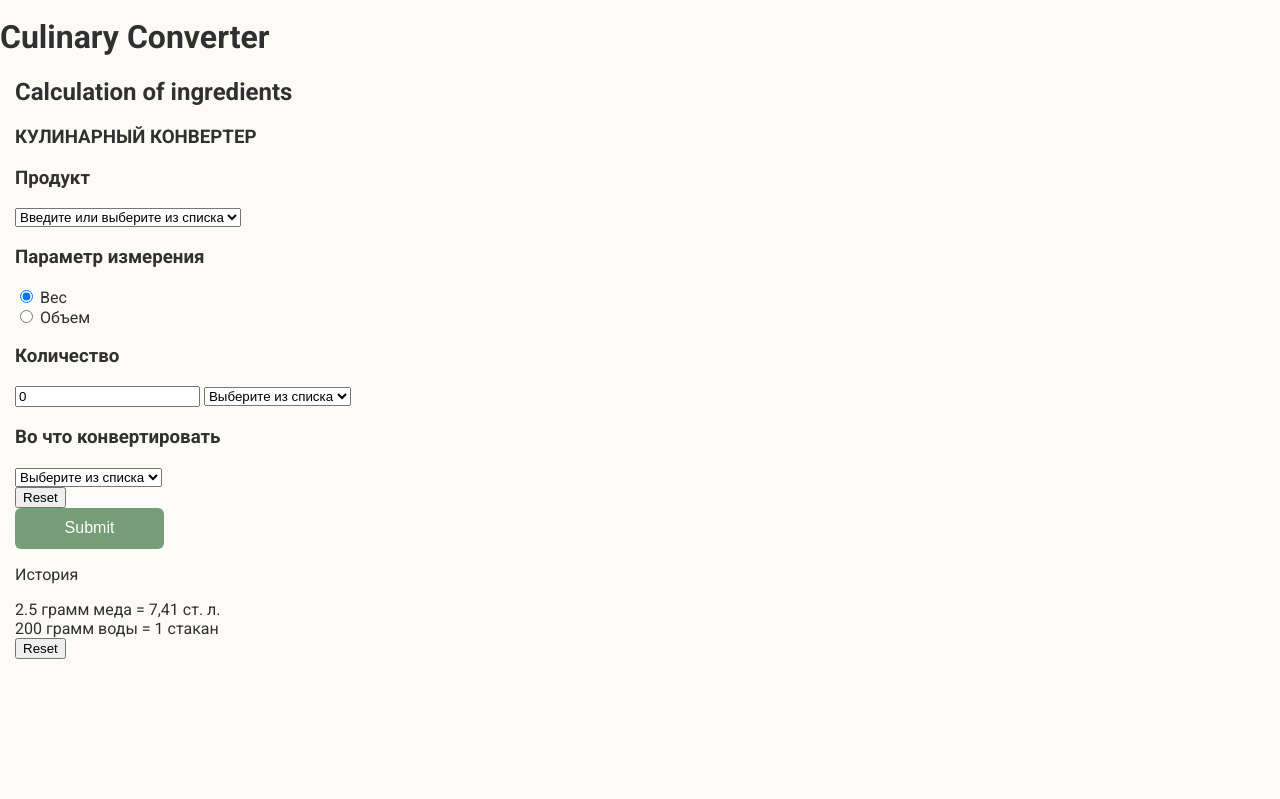
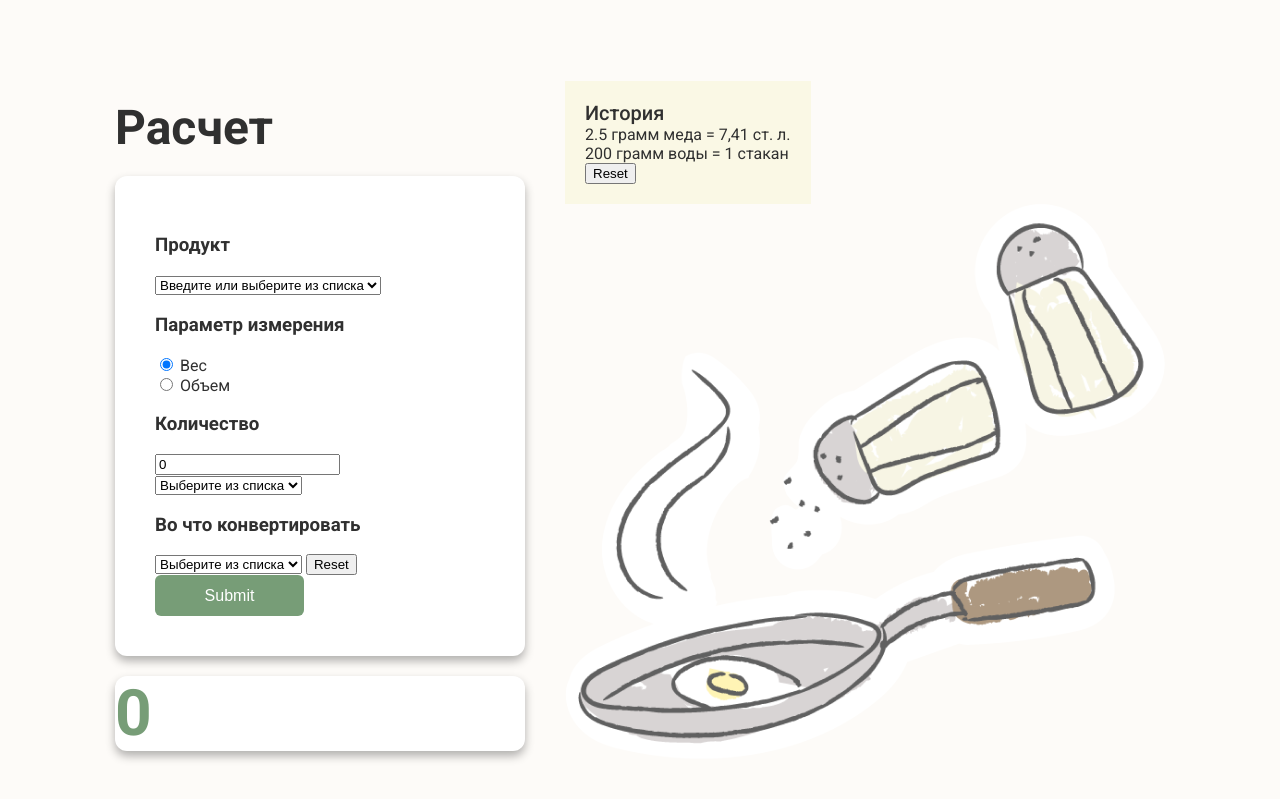
Before and after one commit to EkaterinaToporkova/Culinary-Converter, a plain HTML site: page index.html in a window 1280 px wide. Shown: the part 107-906 px from the top of the page. Before the commit the page ends 800 px from the top, so only its background shows below. Drawn offline with Linux system fonts and the light colour scheme.

Commit message:
fixed(style.css,index.html): update style of converter

```diff
--- a/index.html
+++ b/index.html
@@ -34,14 +34,13 @@
       </div>
     </header>
     <main class="content">
-      <h1 class="visually-hidden">Culinary Converter</h1>
       <section class="converter">
         <div class="container">
-          <h2 class="visually-hidden">Calculation of ingredients</h2>
-          <div class="converter-title">
-            <h3>КУЛИНАРНЫЙ КОНВЕРТЕР</h3>
-          </div>
+          <div class="wrapper">
             <div class="calculator">
+              <p class="wrapper_title">Расчет</p>
+              <div class="form_calculator shadow_content">
+                <div class="fields_input">
                   <form action="" method="GET">
                     <!-- Продукт -->
                     <label for="product"><h3>Продукт</h3></label>
@@ -80,7 +79,9 @@
                     <label for="count"><h3>Количество</h3></label>
                     <input type="number" min="0" id="count" value="0" />
                     <select id="parameter_select">
-                <option disabled selected value>Выберите из списка</option>
+                      <option disabled selected value>
+                        Выберите из списка
+                      </option>
                       <option value="parameter_gram">Грамм</option>
                       <option value="parameter_kilogram">Килограмм</option>
                       <option value="parameter_ounce">Унция</option>
@@ -91,31 +92,37 @@
                     <label for="product"><h3>Во что конвертировать</h3></label>
                     <label class="form_group">
                       <select id="product">
-                  <option disabled selected value>Выберите из списка</option>
+                        <option disabled selected value>
+                          Выберите из списка
+                        </option>
                         <option value="gram">Грамм</option>
                         <option value="glass">Стакан</option>
                         <option value="milliliter">Миллилитр</option>
                       </select>
                     </label>
-              <br />
                     <!--  -->
                     <!-- Сбросить / Отправить -->
                     <input type="reset" />
                     <input type="submit" class="btn" />
                   </form>
-            <div class="history_image">
+                </div>
+              </div>
+              <div class="result shadow_content">0</div>
+            </div>
             <div class="history_content">
+              <div class="history">
                 <p>История</p>
-                <ul class="history_convert_items">
-                  <li class="history_convert_item">
-                    2.5 грамм меда = 7,41 ст. л.
-                  </li>
+                <ul class="history__items">
+                  <li class="history__item">2.5 грамм меда = 7,41 ст. л.</li>
                   <li class="history_convert_item">
                     200 грамм воды = 1 стакан
                   </li>
                 </ul>
+                <input type="reset" />
               </div>
-              <input type="reset" />
+              <div class="history__image">
+                <img src="./images/food.png" alt="" />
+              </div>
             </div>
           </div>
         </div>
--- a/style.css
+++ b/style.css
@@ -7,6 +7,12 @@ body {
   background-color: #fdfbf8;
   color: #303030;
   margin: 0;
+}
+
+.container {
+  max-width: 1420px;
+  margin: 0 auto;
+  padding: 0 15px;
 }
 
 a {
@@ -20,10 +26,14 @@ ul {
   margin: 0;
 }
 
-.container {
-  max-width: 1420px;
-  margin: 0 auto;
-  padding: 0 15px;
+.wrapper {
+  padding: 84px 100px;
+}
+
+.shadow_content {
+  background-color: #ffffff;
+  box-shadow: 0px 5px 10px 0px rgba(0, 0, 0, 0.3);
+  border-radius: 12px;
 }
 
 /* Шапка */
@@ -70,6 +80,37 @@ ul {
   opacity: 0.9;
 }
 
+/* Конвертер */
+
+.wrapper {
+  display: flex;
+  justify-content: space-between;
+  align-items: center;
+  gap: 40px;
+}
+
+.calculator {
+  display: flex;
+  flex-direction: column;
+  gap: 20px;
+  flex-grow: 1;
+}
+.wrapper_title {
+  font-size: 48px;
+  font-weight: 700;
+  margin: 0px;
+}
+
+.fields_input {
+  padding: 40px 40px;
+}
+
+.result {
+  color: #779d77;
+  font-size: 64px;
+  font-weight: 700;
+}
+
 .btn {
   display: flex;
   align-items: center;
@@ -92,3 +133,19 @@ ul {
 .btn:hover {
   opacity: 0.8;
 }
+
+.history_content {
+  flex-grow: 1;
+}
+
+.history {
+  display: inline-block;
+  background-color: #faf8e5;
+  padding: 20px 20px;
+}
+
+.history p {
+  margin: 0px;
+  font-size: 20px;
+  font-weight: 500;
+}
```
Lines whose indentation alone changed are shown as unchanged.
